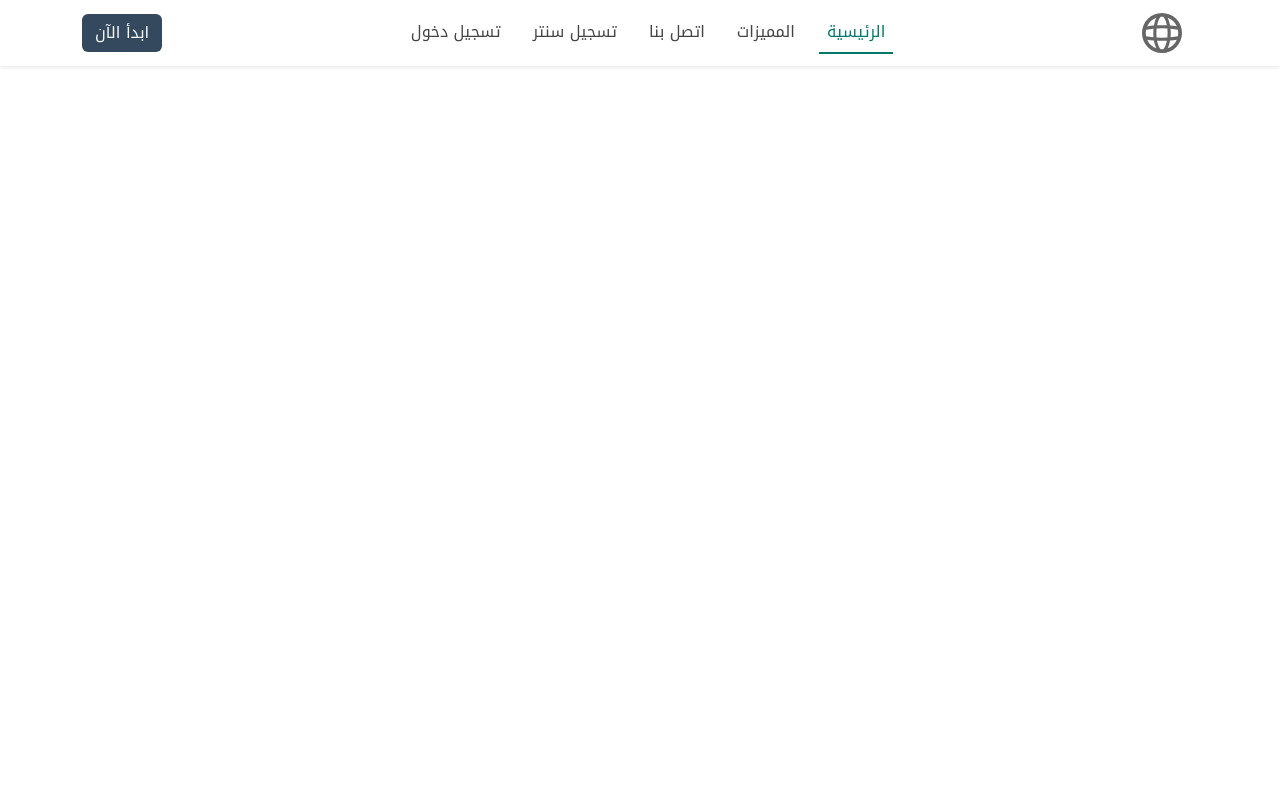
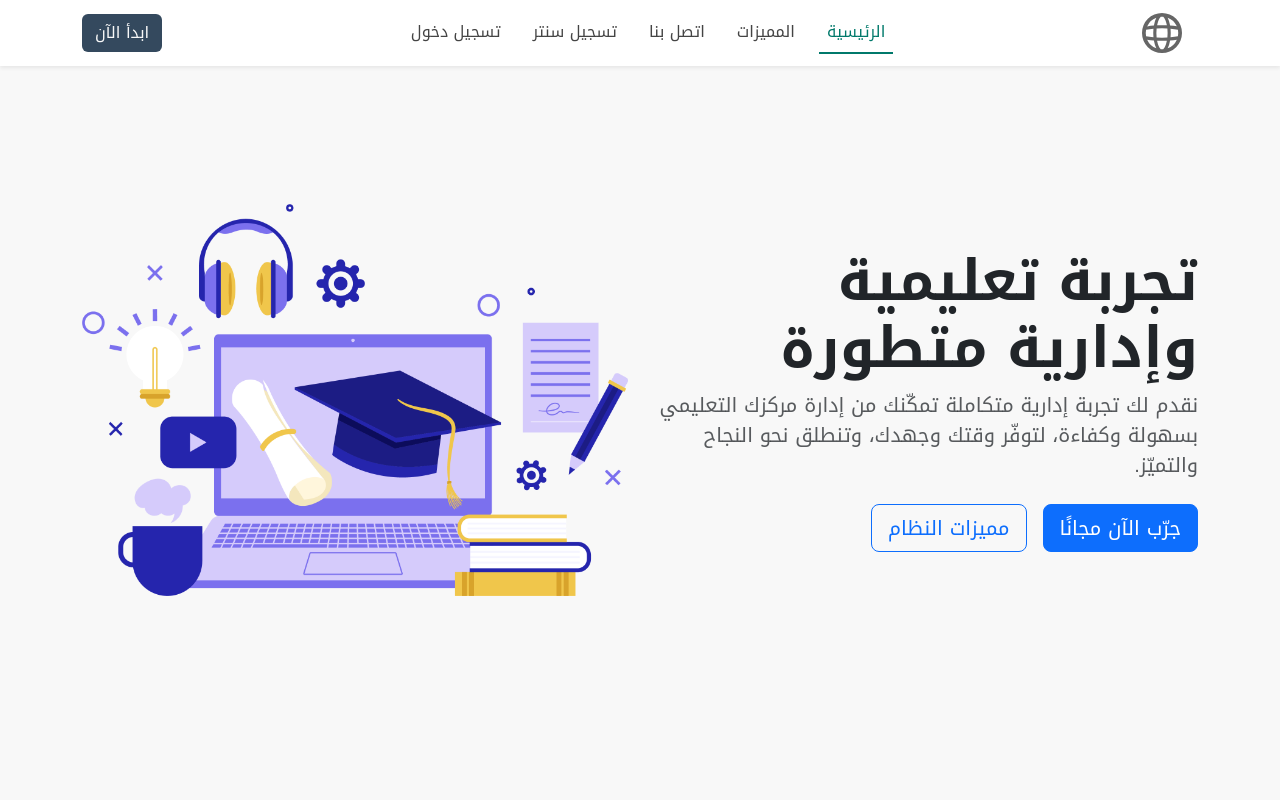
Before and after one commit to ramiIbra7im/saas-edu, a Next.js app: page / in a window 1280 px wide. Shown: the top 800 px of the page. Built offline with nearby package versions, Linux system fonts and the light colour scheme; no server answers.

Commit message:
Update3.1

```diff
--- a/src/app/page.js
+++ b/src/app/page.js
@@ -7,23 +7,25 @@ import JoinSection from "@/components/JoinSection";
 import Navbar from "@/components/Navbar";
 import SchoolHeroSection from "@/components/SchoolHeroSection";
 import StatsSection from "@/components/StatsSection";
-import ClientProviders from "@/components/ClientProviders";
+// import ClientProviders from "@/components/ClientProviders";
 
 export default function Home() {
   return (
 
-    <ClientProviders>
+    // <ClientProviders>
+    <>
       <Navbar />
       <main>
-        {/* <HeroSection />
+        <HeroSection />
         <FeaturesSection />
         <StatsSection />
         <JoinSection />
         <SchoolHeroSection />
         <ContactSection />
-        <Footer /> */}
+        <Footer />
       </main>
-    </ClientProviders>
+    </>
+    // </ClientProviders>
 
   );
 }
```
